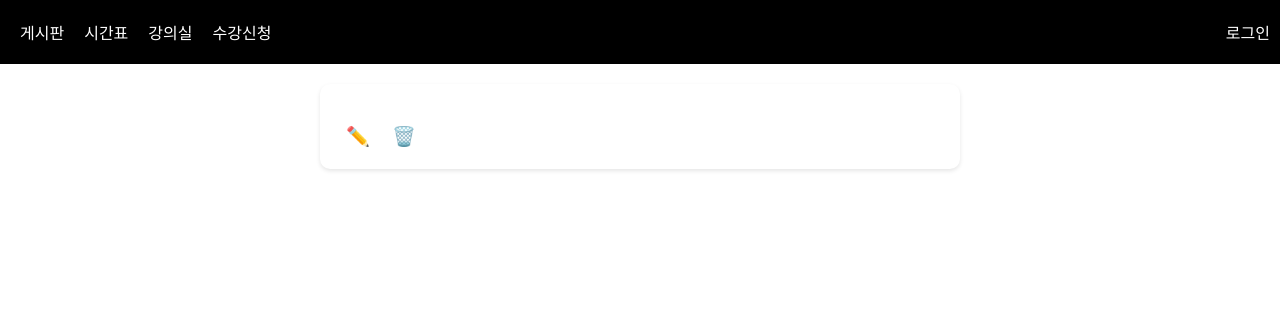
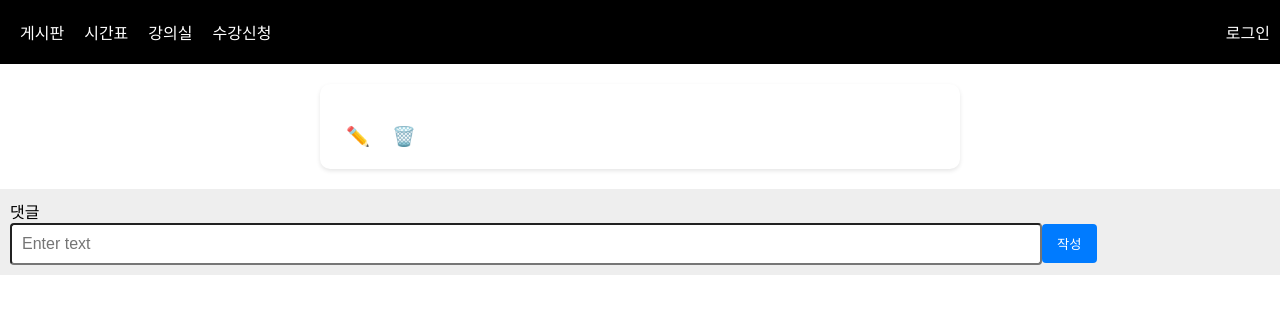
Before and after one commit to Kumoh-Tech/Team2-FrontEnd, a React (Create React App) app: page /post/1 in a window 1280 px wide. Shown: the top 314 px of the page. Built offline with nearby package versions, Linux system fonts and the light colour scheme; no server answers.

Commit message:
:sparkles: Feat: 댓글 POST

```diff
--- a/src/apis/api.js
+++ b/src/apis/api.js
@@ -57,4 +57,16 @@ const updatePost = (i, data) => {
     }
 }
 
-export { getPosts, getPost, addPost, delPost, updatePost };
+// 작성한 게시글을 서버 DB에 등록한다.   => INSERT (title, content) into post
+const addComment = (comment) => {
+    try {
+        const result = axios.post('http://localhost:8080/comment', comment);
+        return result.data;
+    } catch (error) {
+        console.error('Error adding comment:', error);
+        throw error;
+    }
+};
+
+
+export { getPosts, getPost, addPost, delPost, updatePost, addComment };
--- a/src/pages/Post.js
+++ b/src/pages/Post.js
@@ -1,20 +1,22 @@
 import React, { useState, useEffect } from 'react';
 import { useNavigate, useParams } from 'react-router-dom';
-import { getPost, delPost } from '../apis/api';
+import { getPost, delPost, addComment } from '../apis/api';
 import '../styles/Post.css';
 
 function Post() {
-    const { id } = useParams();
+    const { id: postId } = useParams();
     const [post, setPost] = useState({});
+    const [comment, setComment] = useState('');
+    const [username, setUsername] = useState('kim');
     const navigate = useNavigate();
 
     useEffect(() => {
         const fetchPost = async () => {
-            const data = await getPost(id);
+            const data = await getPost(postId);
             setPost(data);
         };
         fetchPost();
-    }, [id]);
+    }, [postId]);
 
     const handleDel = async (i) => {
         try {
@@ -25,7 +27,17 @@ function Post() {
         navigate('/');
     };
 
+    const handleCommentSubmit = async (e) => {
+        e.preventDefault();
+        try {
+            await addComment({ postId, username, comment });
+        } catch (error) {
+            console.error('Error updating post:', error);
+        }
+    };
+
     return (
+        <>
             <div className="post-page">
                 <h3>{post.title}</h3>
                 <p>{post.content}</p>
@@ -34,6 +46,25 @@ function Post() {
                     <button onClick={() => handleDel(post.id)}>🗑️</button>
                 </div>
             </div>
+            <div style={{ backgroundColor: '#eee', padding: '10px' }}>
+                댓글
+                <form onSubmit={handleCommentSubmit}>
+                    <input
+                        type="text"
+                        style={{
+                            width: '80%',
+                            padding: '10px',
+                            borderRadius: '4px',
+                            fontSize: '16px',
+                        }}
+                        onChange={(e) => setComment(e.target.value)}
+                        placeholder="Enter text"
+                    />
+                    <button type="submit" className="submit-button">작성</button>
+                </form>
+            </div>
+        </>
+
     );
 }
 
```
Lines whose indentation alone changed are shown as unchanged.
